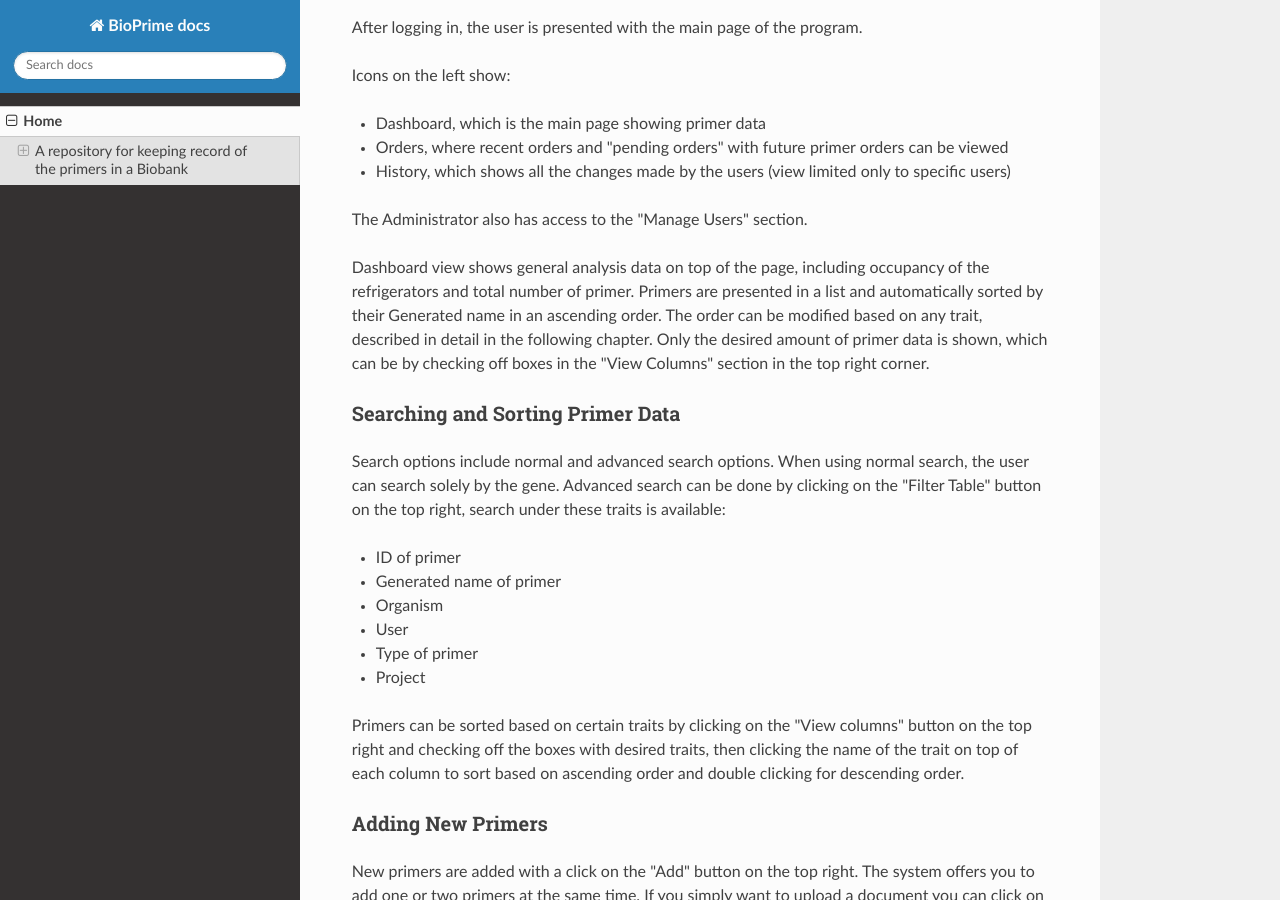
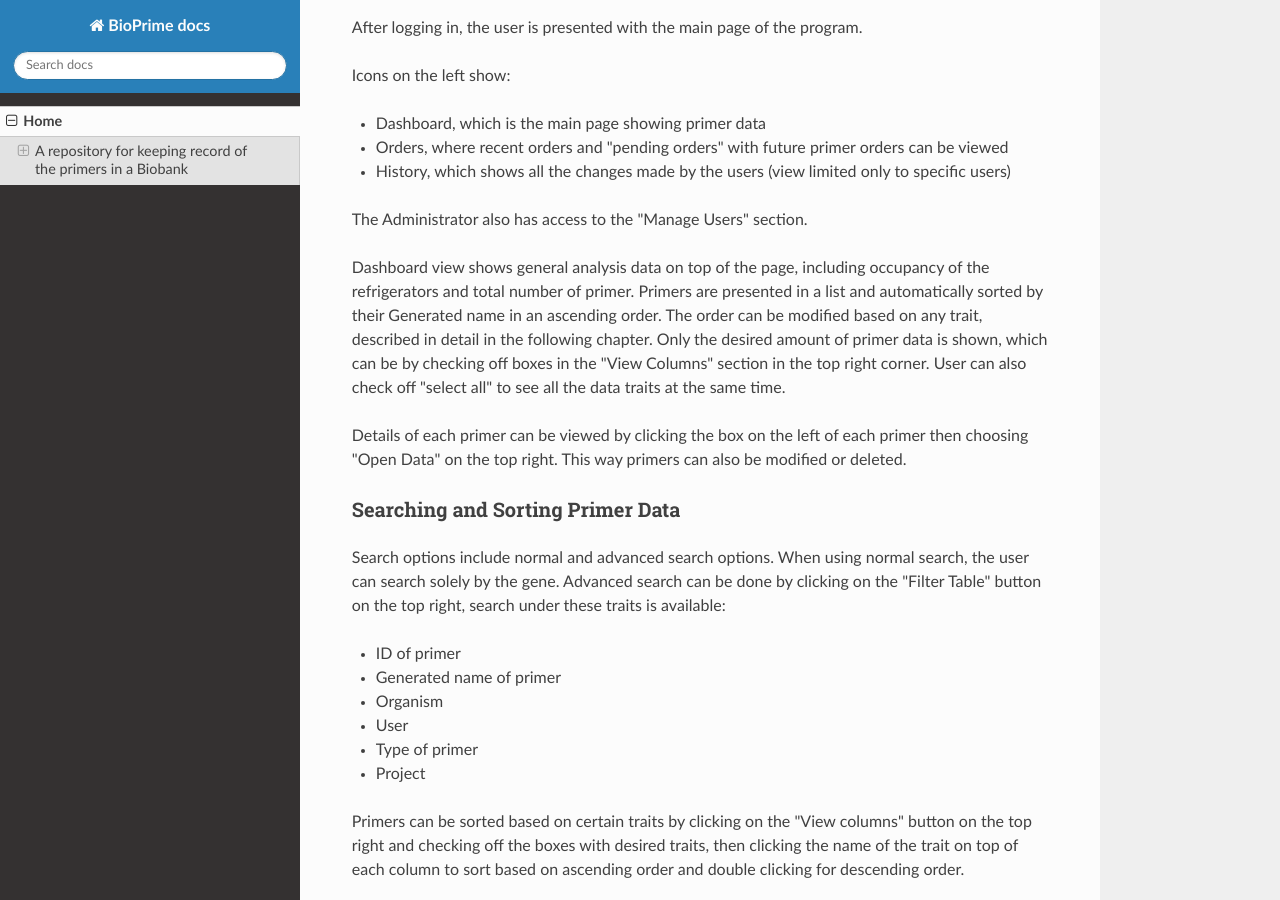
Before and after one commit to Bio-Prime/documentation, an MkDocs documentation site: the page built from docs/index.md, in a window 1280 px wide and 900 px high, scrolled down 3872 px. Built offline with MkDocs 1.6.1, drawn with Linux system fonts in a browser that asks for light colours; nearby versions of some CDN libraries.

Commit message:
dodala detajle pri osnovni strani pregleda nad primerje

```diff
--- a/docs/index.md
+++ b/docs/index.md
@@ -86,7 +86,9 @@ The Administrator also has access to the "Manage Users" section.
 
 Dashboard view shows general analysis data on top of the page, including occupancy of the refrigerators and total number of primer.
 Primers are presented in a list and automatically sorted by their Generated name in an ascending order. The order can be modified based on any trait, described in detail in the following chapter.
-Only the desired amount of primer data is shown, which can be by checking off boxes in the "View Columns" section in the top right corner.
+Only the desired amount of primer data is shown, which can be by checking off boxes in the "View Columns" section in the top right corner. User can also check off "select all" to see all the data traits at the same time.
+
+Details of each primer can be viewed by clicking the box on the left of each primer then choosing "Open Data" on the top right. This way primers can also be modified or deleted.
 
 ### Searching and Sorting Primer Data
 
@@ -164,6 +166,7 @@ A document can also be added to the primer data, for example a sheet of informat
 
 ### Costumizing Primer Data
 
+
 ### Ordering New Primers
 
 ### Analysis
```
